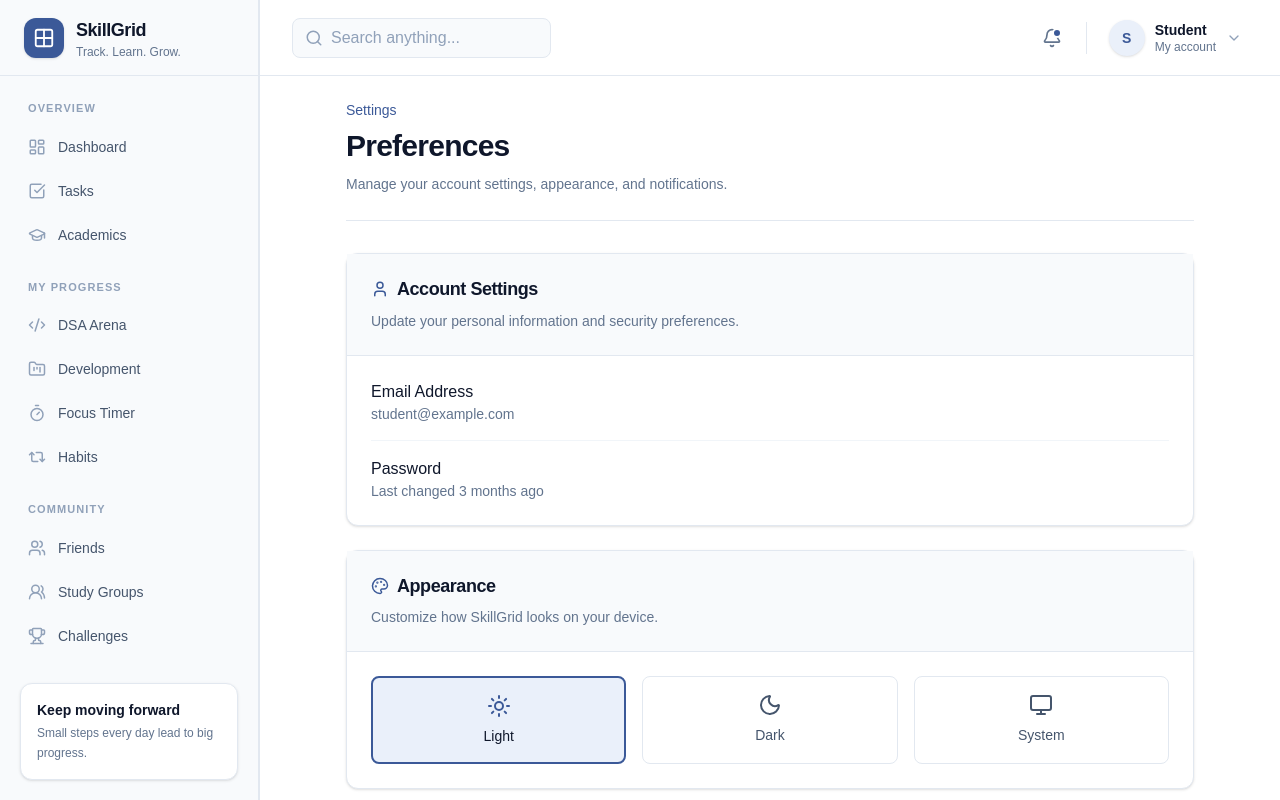
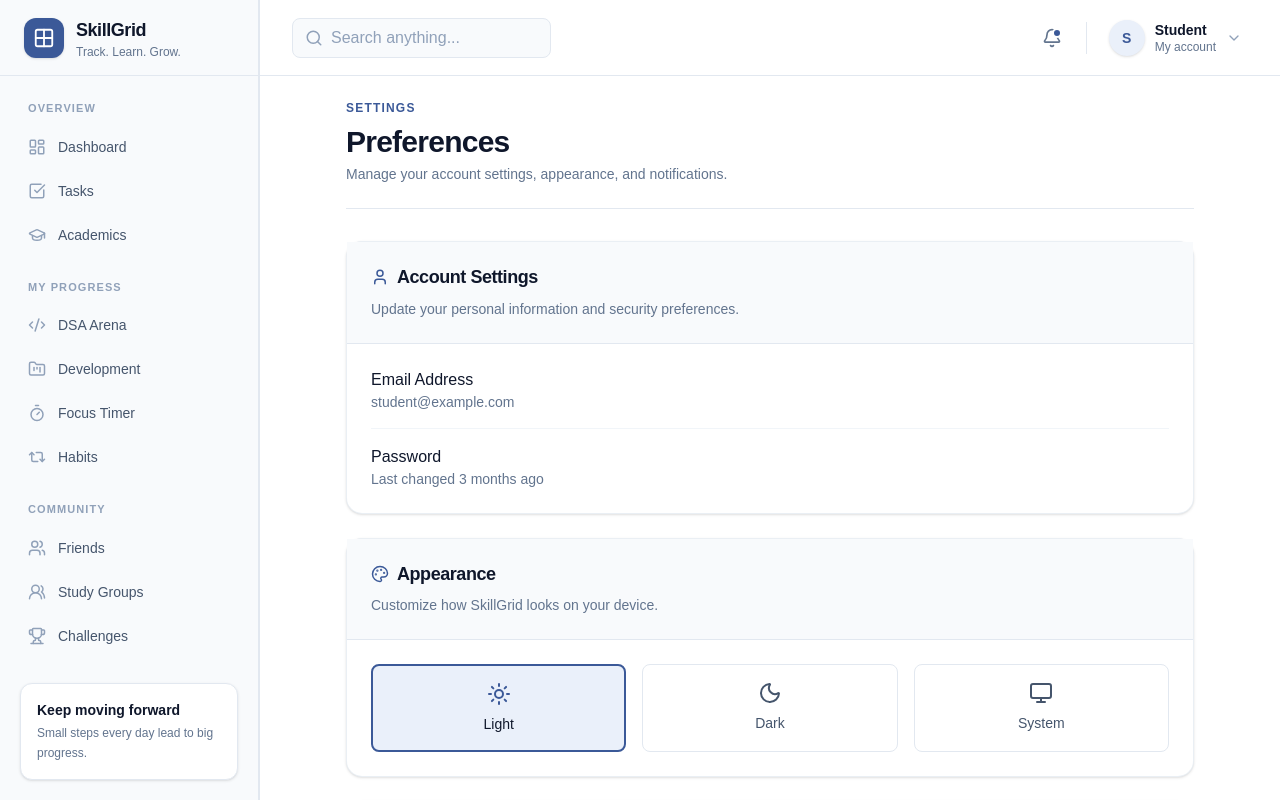
Before and after one commit to thiteswapnil1212-hue/skillGrid, a Next.js app in the folder skillgrid-app/: page /settings in a window 1280 px wide. Built offline with nearby package versions, Linux system fonts and the light colour scheme.

Commit message:
style: premium header and cards on settings page

```diff
--- a/skillgrid-app/src/app/settings/page.tsx
+++ b/skillgrid-app/src/app/settings/page.tsx
@@ -47,18 +47,18 @@ export default function SettingsPage() {
   return (
     <main className="mx-auto w-full max-w-4xl space-y-8 p-6">
       <section className="border-b border-slate-200 pb-6">
-        <p className="text-sm font-medium text-primary">Settings</p>
-        <h1 className="mt-2 text-2xl font-semibold tracking-tight text-slate-900 sm:text-3xl">
+        <p className="text-xs font-semibold uppercase tracking-widest text-primary">Settings</p>
+        <h1 className="mt-2 text-2xl font-bold tracking-tight text-slate-900 sm:text-3xl">
           Preferences
         </h1>
-        <p className="mt-2 text-sm leading-6 text-slate-500">
+        <p className="mt-1 text-sm text-slate-500">
           Manage your account settings, appearance, and notifications.
         </p>
       </section>
 
       <div className="space-y-6">
         {/* Account Section */}
-        <Card>
+        <Card className="rounded-2xl border-slate-200/70">
           <CardHeader className="bg-slate-50 border-b border-slate-200">
             <CardTitle className="flex items-center gap-2">
               <User size={18} className="text-primary" />
@@ -83,7 +83,7 @@ export default function SettingsPage() {
         </Card>
 
         {/* Appearance Section */}
-        <Card>
+        <Card className="rounded-2xl border-slate-200/70">
           <CardHeader className="bg-slate-50 border-b border-slate-200">
             <CardTitle className="flex items-center gap-2">
               <Palette size={18} className="text-primary" />
@@ -110,7 +110,7 @@ export default function SettingsPage() {
         </Card>
 
         {/* Notifications Section */}
-        <Card>
+        <Card className="rounded-2xl border-slate-200/70">
           <CardHeader className="bg-slate-50 border-b border-slate-200">
             <CardTitle className="flex items-center gap-2">
               <Bell size={18} className="text-primary" />
```
